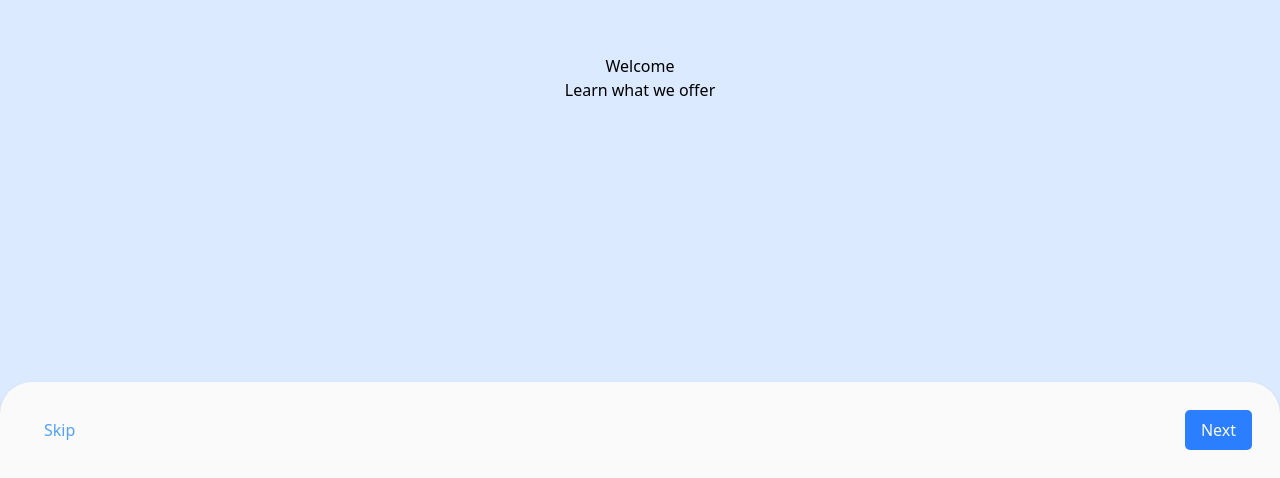
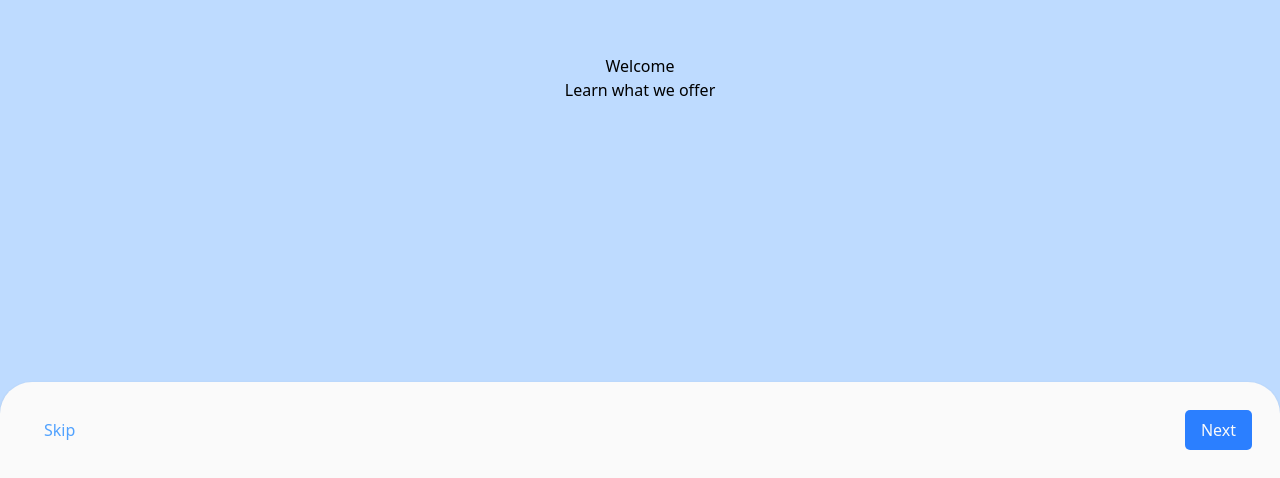
Before and after one commit to Cleve-keem/finance-app, a React (Vite) app: page / in a window 1280 px wide. Shown: the part 322-800 px from the top of the page. Built offline with nearby package versions, Linux system fonts and the light colour scheme.

Commit message:
added an overlay

```diff
--- a/src/App.jsx
+++ b/src/App.jsx
@@ -27,7 +27,8 @@ function App() {
   }
 
   return (
-    <div className="h-screen flex flex-col items-center justify-center relative bg-blue-100 overflow-hidden">
+    <div className="h-screen relative bg-blue-700 overflow-hidden">
+      <div className="h-full flex flex-col items-center justify-center bg-blue-200">
         <div className={`text-center ${animation}`}>
           <h1>{slides[step].title}</h1>
           <p>{slides[step].desc}</p>
@@ -44,6 +45,7 @@ function App() {
           </button>
         </div>
       </div>
+    </div>
   );
 }
 
```
Lines whose indentation alone changed are shown as unchanged.
